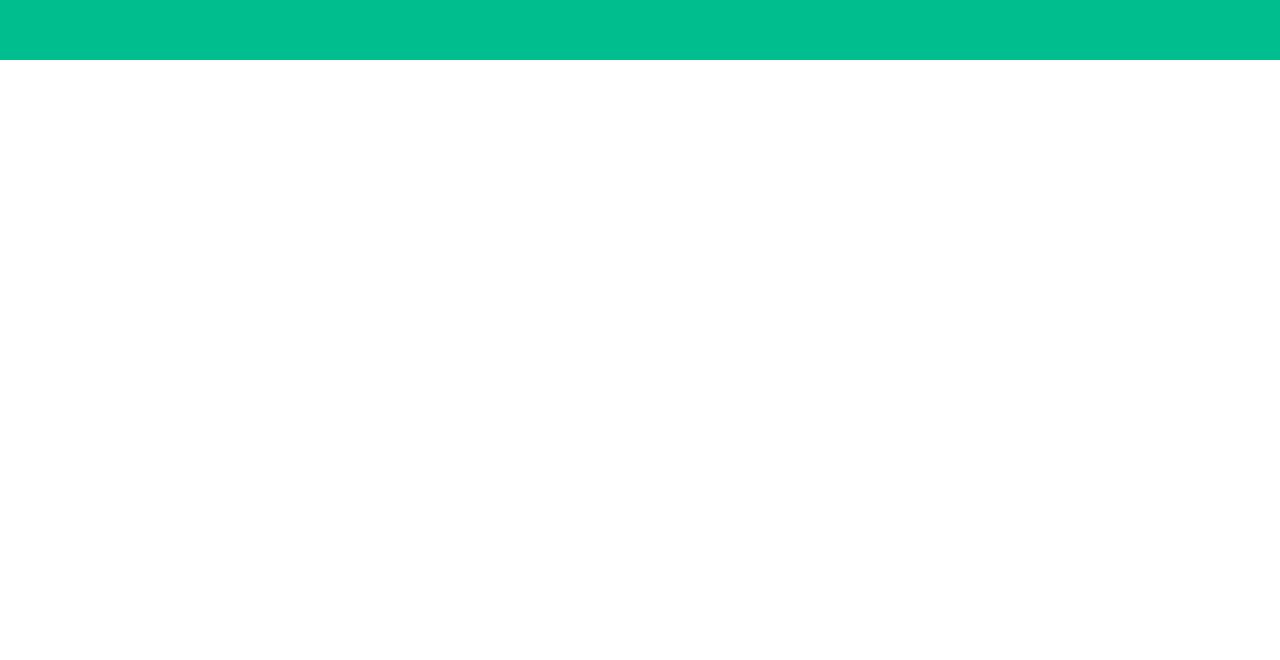
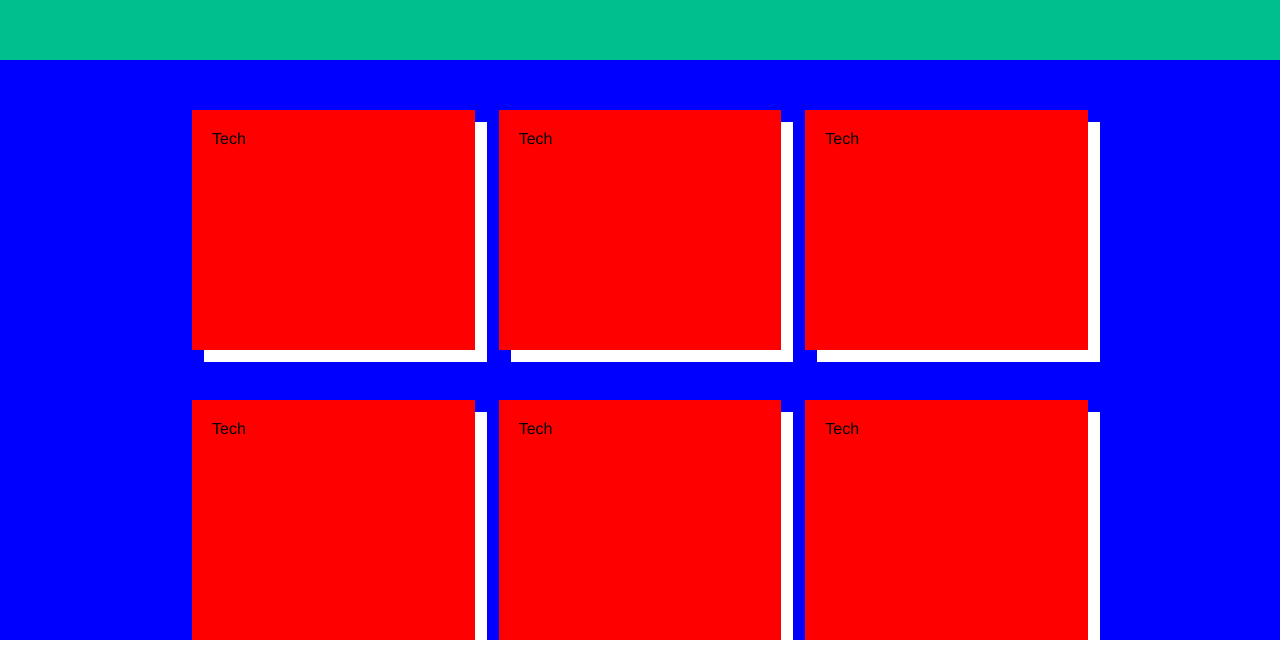
Before and after one commit to adriancast/flattish, a plain HTML site: page index.html in a window 1280 px wide. Shown: the part 240-900 px from the top of the page. Before the commit the page ends 800 px from the top, so only its background shows below. Drawn offline with Linux system fonts and the light colour scheme.

Commit message:
First version of categories

```diff
--- a/css/style.css
+++ b/css/style.css
@@ -1,6 +1,13 @@
-body {
+html,
+body,
+ul,
+ol {
   margin: 0;
   padding: 0; }
+
+body {
+  font-family: "Helvetica Neue",Helvetica,Arial,sans-serif;
+  font-weight: 400; }
 
 .container {
   margin: 0 auto;
@@ -447,3 +454,16 @@ body {
   min-width: 100%;
   min-height: 300px;
   background-color: #00bf8f; }
+
+.categories {
+  background-color: blue; }
+  .categories .item {
+    background-color: red;
+    height: 200px;
+    padding: 20px;
+    margin-top: 50px;
+    box-shadow: 12px 12px 0 #fff;
+    transition: all 100ms ease-in-out; }
+  .categories .item:hover {
+    box-shadow: 0px 0px 0 #fff;
+    transform: translate(5px, 5px); }
--- a/index.html
+++ b/index.html
@@ -1 +1 @@
-<head><link href="/css/style.css" rel="stylesheet"/><script src="js/main.js"></script><meta name="viewport" content="width=device-width, initial-scale=1.0"/><!--link Jquery1.9--><script src="js/jquery.min.js"></script></head><body><div class="hero"></div></body>
+<head><link href="/css/style.css" rel="stylesheet"/><script src="js/main.js"></script><meta name="viewport" content="width=device-width, initial-scale=1.0"/><!--link Jquery1.9--><script src="js/jquery.min.js"></script></head><body><div class="hero"></div><section class="categories"><div class="container"><div class="row"><div class="col l4 m6 s12"><div class="item">Tech</div></div><div class="col l4 m6 s12"><div class="item">Tech</div></div><div class="col l4 m6 s12"><div class="item">Tech</div></div><div class="col l4 m6 s12"><div class="item">Tech</div></div><div class="col l4 m6 s12"><div class="item">Tech</div></div><div class="col l4 m6 s12"><div class="item">Tech</div></div></div></div></section></body>
```
